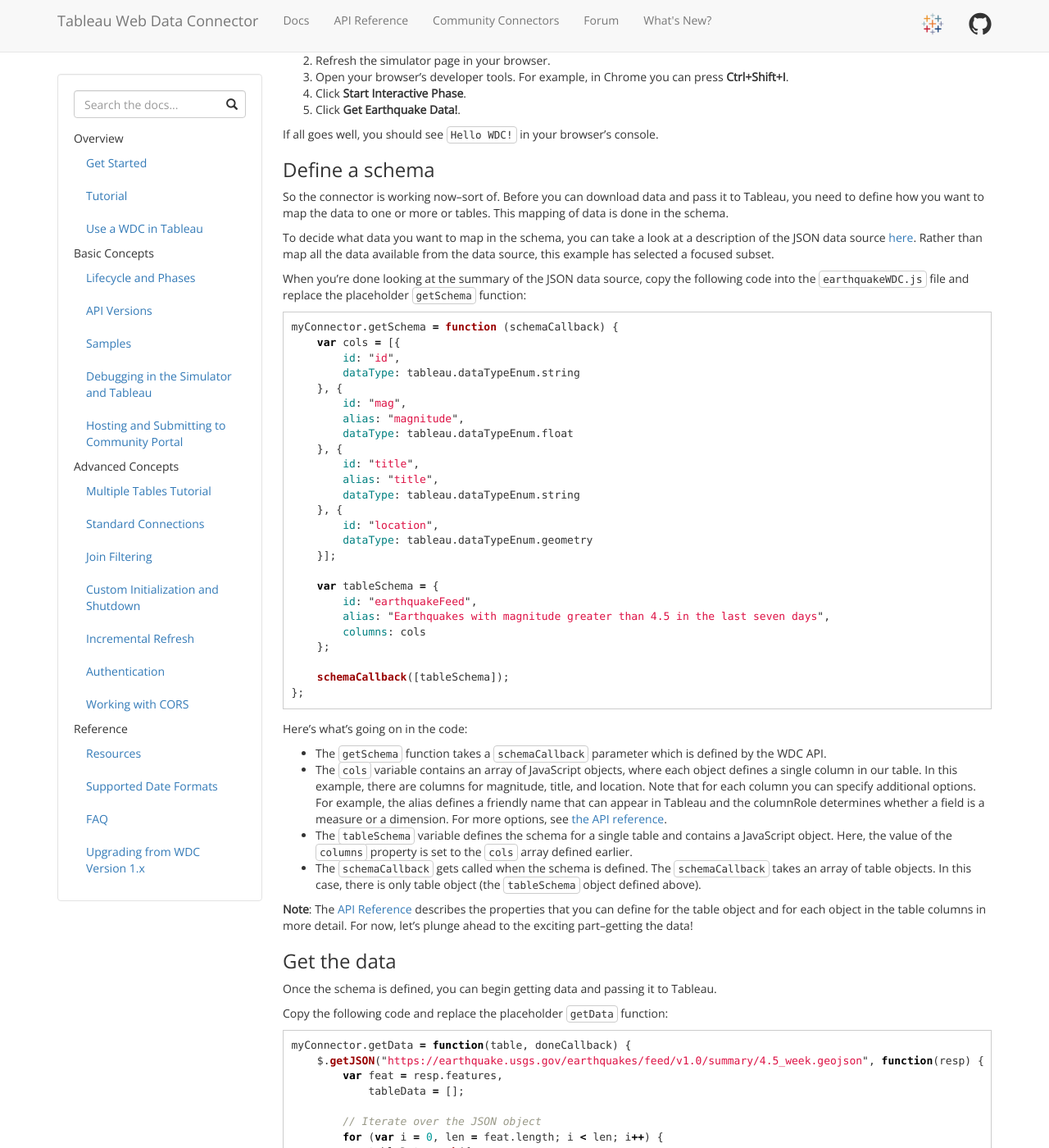
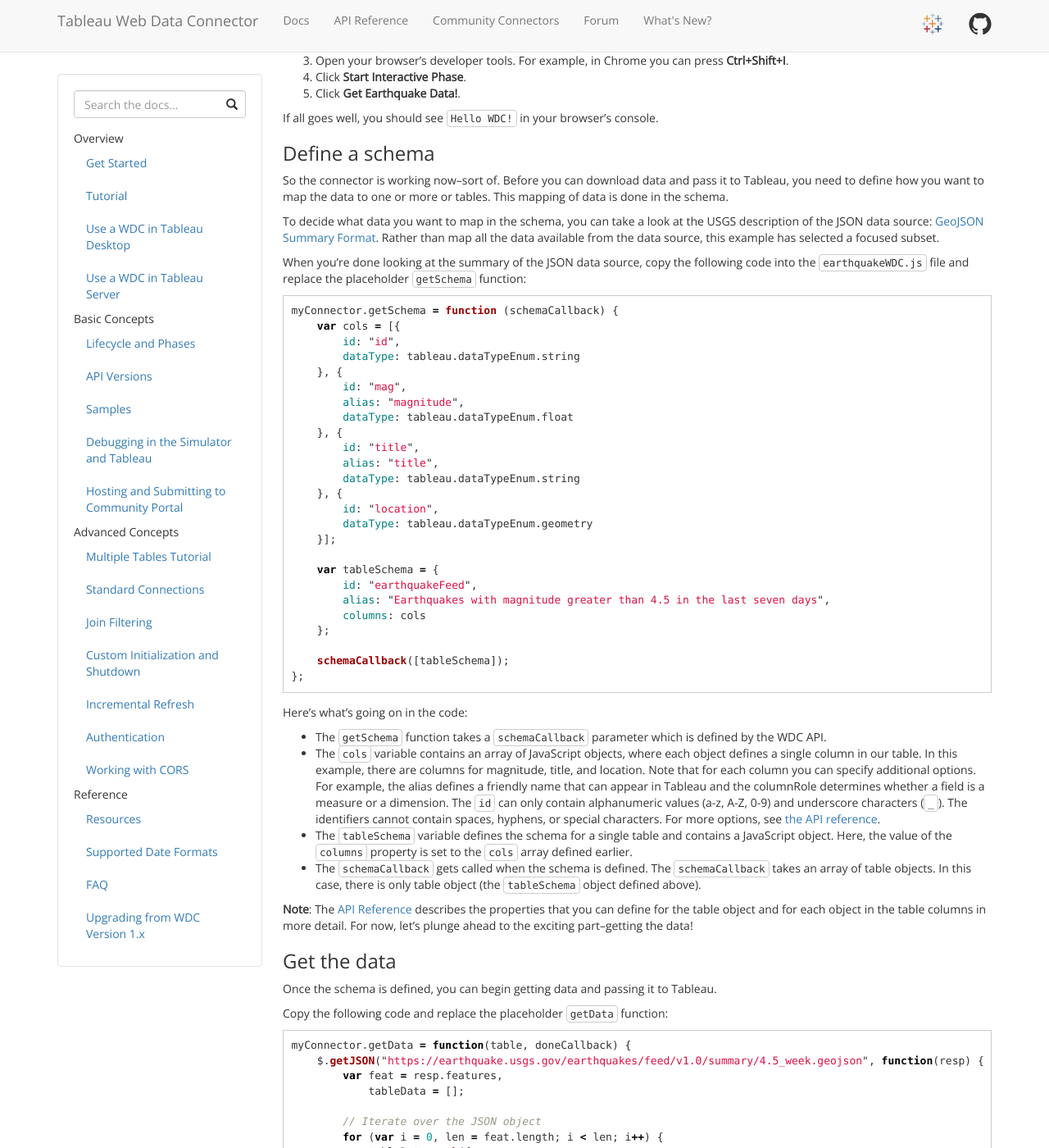
Before and after one commit to bigpeaches/webdataconnector, a Jekyll site: the page built from docs/wdc_tutorial.md, in a window 1280 px wide and 1400 px high, scrolled down 3202 px. Shown: the whole window at 82% size. Built offline with Jekyll 4.4.1, drawn with Linux system fonts in a browser that asks for light colours; nearby versions of some CDN libraries; some of the changed text lies outside the part shown.

Commit message:
added migrate and using in server topics; added regex description to tableinfo and column ids

```diff
--- a/_config.yml
+++ b/_config.yml
@@ -3,7 +3,7 @@ title: Tableau Web Data Connector
 email: jdominguez@tableau.com
 description: Connect to your web data from Tableau.
 baseurl: "/webdataconnector"
-permalinks: pretty
+# permalinks: pretty
 defaults:
   -
     scope:
@@ -15,5 +15,8 @@ defaults:
 markdown: kramdown
 highlighter: rouge
 
+kramdown:
+    toc_levels: 1..3
+
 # Exclude
 exclude: ['node_modules']
--- a/_includes/docs_menu.html
+++ b/_includes/docs_menu.html
@@ -9,7 +9,10 @@
             <a href="{{ site.baseurl }}/docs/wdc_tutorial">Tutorial</a>
         </li>
         <li>
-            <a href="{{ site.baseurl }}/docs/wdc_use_in_tableau">Use a WDC in Tableau</a>
+            <a href="{{ site.baseurl }}/docs/wdc_use_in_tableau">Use a WDC in Tableau Desktop</a>
+        </li>
+		<li>
+            <a href="{{ site.baseurl }}/docs/wdc_use_in_server">Use a WDC in Tableau Server</a>
         </li>
 
         <li class="nav-header">Basic Concepts</li>
--- a/docs/wdc_tutorial.md
+++ b/docs/wdc_tutorial.md
@@ -67,7 +67,7 @@ following between the `head` tags:
 
 * The `meta` tag prevents your browser from caching the page.
 * The `bootstrap.min.css` and `bootstrap.min.js` files are used to simplify styling and formatting.
-* The `jquery.min.js` file will be used as a helper library by our connector. (For example, the connector uses jquery to
+* The `jquery.min.js` file will be used as a helper library by our connector. (For example, the connector uses jQuery to
   get JSON data.)
 * The `tableauwdc-2.3.latest.js` file is the main library for the WDC API.
 * The `earthquakeWDC.js` file is the (not yet created) JavaScript code for our connector.
@@ -191,8 +191,8 @@ If all goes well, you should see `Hello WDC!` in your browser's console.
 So the connector is working now--sort of. Before you can download data and pass it to Tableau, you need to define how
 you want to map the data to one or more or tables. This mapping of data is done in the schema.
 
-To decide what data you want to map in the schema, you can take a look at a description of the JSON data source
-[here](http://earthquake.usgs.gov/earthquakes/feed/v1.0/geojson.php). Rather than map all the data available from the
+To decide what data you want to map in the schema, you can take a look at the USGS description of the JSON data source:
+[GeoJSON Summary Format](http://earthquake.usgs.gov/earthquakes/feed/v1.0/geojson.php){:target="_blank"}. Rather than map all the data available from the
 data source, this example has selected a focused subset.
 
 When you're done looking at the summary of the JSON data source, copy the following code into the `earthquakeWDC.js`
@@ -232,8 +232,8 @@ Here's what's going on in the code:
 * The `cols` variable contains an array of JavaScript objects, where each object defines a single column in our table.
   In this example, there are columns for magnitude, title, and location. Note that for each column you can
   specify additional options. For example, the alias defines a friendly name that can appear in Tableau and the
-  columnRole determines whether a field is a measure or a dimension. For more options, see [the API reference]({{
-      site.baseurl }}/docs/api_ref.html#webdataconnectorapi.columninfo).
+  columnRole determines whether a field is a measure or a dimension. The `id` can only contain alphanumeric values (a-z, A-Z, 0-9) and underscore characters (`_`). The identifiers cannot contain spaces, hyphens, or special characters. For more options, see [the API reference]({{
+      site.baseurl }}/docs/api_ref.html#webdataconnectorapi.columninfo){:target="_blank"}.
 * The `tableSchema` variable defines the schema for a single table and contains a JavaScript object. Here, the value of
   the `columns` property is set to the `cols` array defined earlier.
 * The `schemaCallback` gets called when the schema is defined. The `schemaCallback` takes an array of table objects. In
```
Also changed, not shown: docs/api_ref.md (+2 -2 lines), docs/wdc_upgrade.md (+1 -1 lines), docs/wdc_use_in_server.md (added, +16 -0 lines), docs/wdc_use_in_tableau.md (+3 -2 lines).
